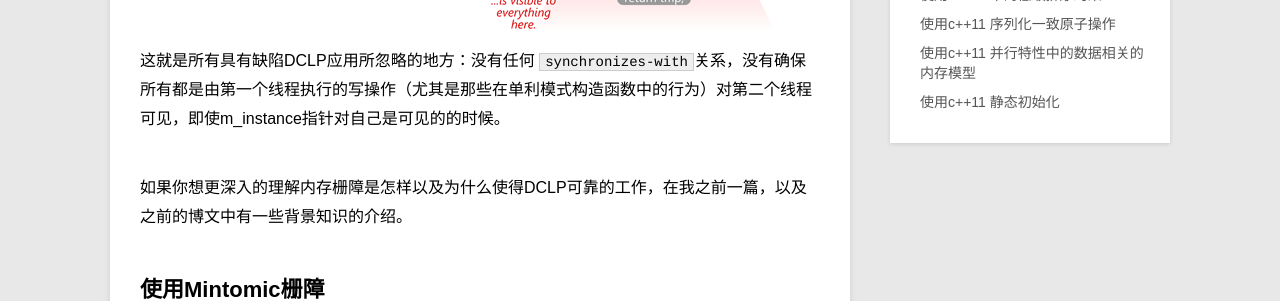
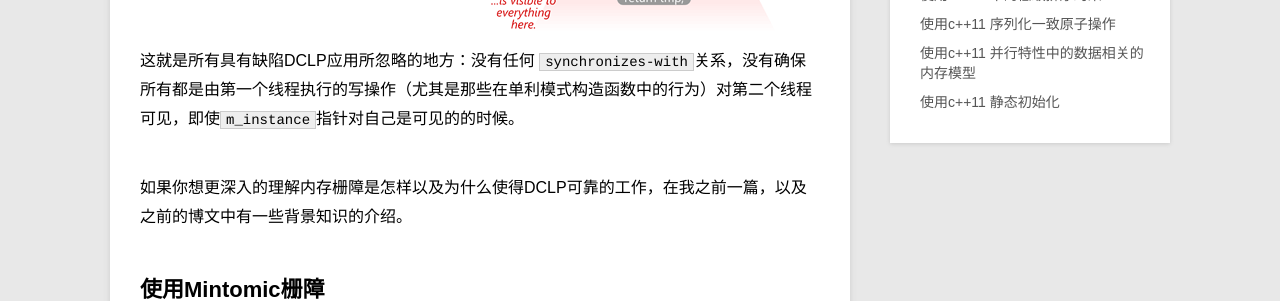
Before and after one commit to swinghu/swinghu.github.com, a Jekyll site: the page built from _posts/blog/2013-10-13-c++11-DCLP-Fixed.md, in a window 1280 px wide and 900 px high, scrolled down 2305 px. Shown: the part 208-509 px from the top of the window. Built offline with Jekyll 4.4.1, drawn with Linux system fonts in a browser that asks for light colours; Markdown is read by kramdown in place of the engine named in the settings.

Commit message:
modified the script c++11

```diff
--- a/_posts/blog/2013-10-13-c++11-DCLP-Fixed.md
+++ b/_posts/blog/2013-10-13-c++11-DCLP-Fixed.md
@@ -69,7 +69,7 @@ category: blog
 
 甚至在多核系统中，这可以可靠地执行。因为内存栅障在创建singleton实例的线程和其他任何后继跳过该锁的线程之间建立了`synchronizes-with`关系。单例模式`Singleton::m_instance`实例充当守卫变量，并且单例模式的内容本身是有效载荷。
 ![synchronizes-with](/images/githubpages/1.png)
-这就是所有具有缺陷DCLP应用所忽略的地方：没有任何 `synchronizes-with`关系，没有确保所有都是由第一个线程执行的写操作（尤其是那些在单利模式构造函数中的行为）对第二个线程可见，即使m_instance指针对自己是可见的的时候。
+这就是所有具有缺陷DCLP应用所忽略的地方：没有任何 `synchronizes-with`关系，没有确保所有都是由第一个线程执行的写操作（尤其是那些在单利模式构造函数中的行为）对第二个线程可见，即使`m_instance`指针对自己是可见的的时候。
 
 如果你想更深入的理解内存栅障是怎样以及为什么使得DCLP可靠的工作，在我之前一篇，以及之前的博文中有一些背景知识的介绍。
 
@@ -95,7 +95,7 @@ Mintomic是一个小型的C语言库，它提供来一个来自c++11原子库功
 		}
 		return tmp;
 	}
-为了完成获取释放栅障操作，Mintomic尝试尽可能的在所有支持平台生成最高效的机器码。例如，以下是在基于PowerPC下的Xbox 360生成的机器码代码。在这个平台下，内联函数·lwsync·是一条既能被当做获取栅障取又能当做释放栅障服务的最简机器指令。
+为了完成获取释放栅障操作，Mintomic尝试尽可能的在所有支持平台生成最高效的机器码。例如，以下是在基于PowerPC下的Xbox 360生成的机器码代码。在这个平台下，内联函数`lwsync`是一条既能被当做获取栅障取又能当做释放栅障服务的最简机器指令。
 ![synchronizes-with](/images/githubpages/2.png)
 先前的基于c++11的例子，当可以优化时，对于PowerPC来说，能够（并且理论上将会）生成同样精确地机器码。不幸的是，我没有接触兼容c++11编译器的PowerPC机器去证实。
 
@@ -119,7 +119,7 @@ C++11获取和释放栅障可以实现DCLP的正确性，并且在当今主要
 		return tmp;
 	}
 技术上来说，这种形式的无锁同步机制比起独立栅障意义上说更不严格；以上代码的操作，仅仅只是为了防止自我的内存的再排序，与此截然相反，独立栅障意味着将会防止所有邻近操作某种类型的内存再排序。然而在x86/64, ARMv6/v7, 和PowerPC架构中，对于这两种形式，可能达到最好的机器码是相同的。
-这两种形式可能生成不同的机器码的平台之一就是安腾处理器，安腾处理器可以使用一条指令，就能能够实现c++11中的`load(memory_order_acquire)` 操作，使用`st.rel`完成`ld.acq`, 和 `store``(tmp, memory_order_release)`操作。我很喜欢研究这些指令与独立栅障之间性能的差异，但是没有机会接触到一条安腾机器。
+这两种形式可能生成不同的机器码的平台之一就是安腾处理器，安腾处理器可以使用一条指令，就能能够实现c++11中的`load(memory_order_acquire)` 操作，使用`st.rel`完成`ld.acq`, 和 `store(tmp, memory_order_release)`操作。我很喜欢研究这些指令与独立栅障之间性能的差异，但是没有机会接触到一条安腾机器。
 另一种平台就是最近出现的ARMv8架构机器，ARMv8提供`ldar` 和`stlr`指令，他们类似于安腾处理器中的`ld.acq `和 `st.rel`指令，除此之外他们也确保更强的内存栅障StoreLoad 模型
 
 ##使用c++11 序列化一致原子操作
```
